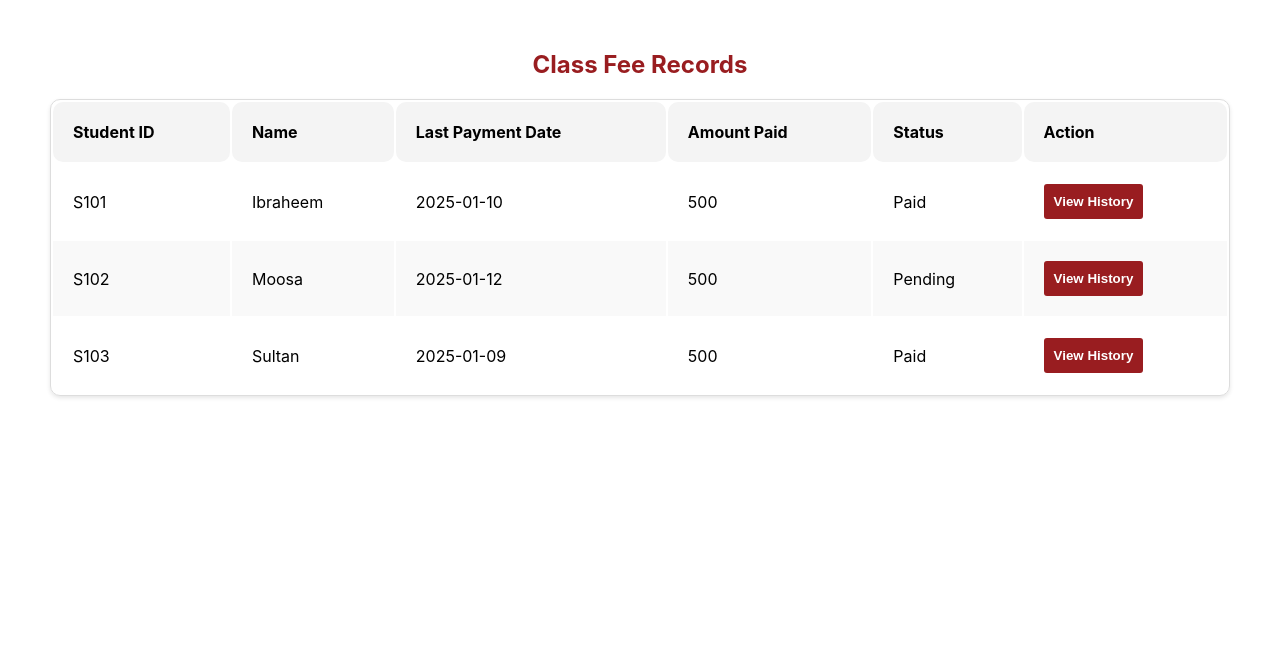
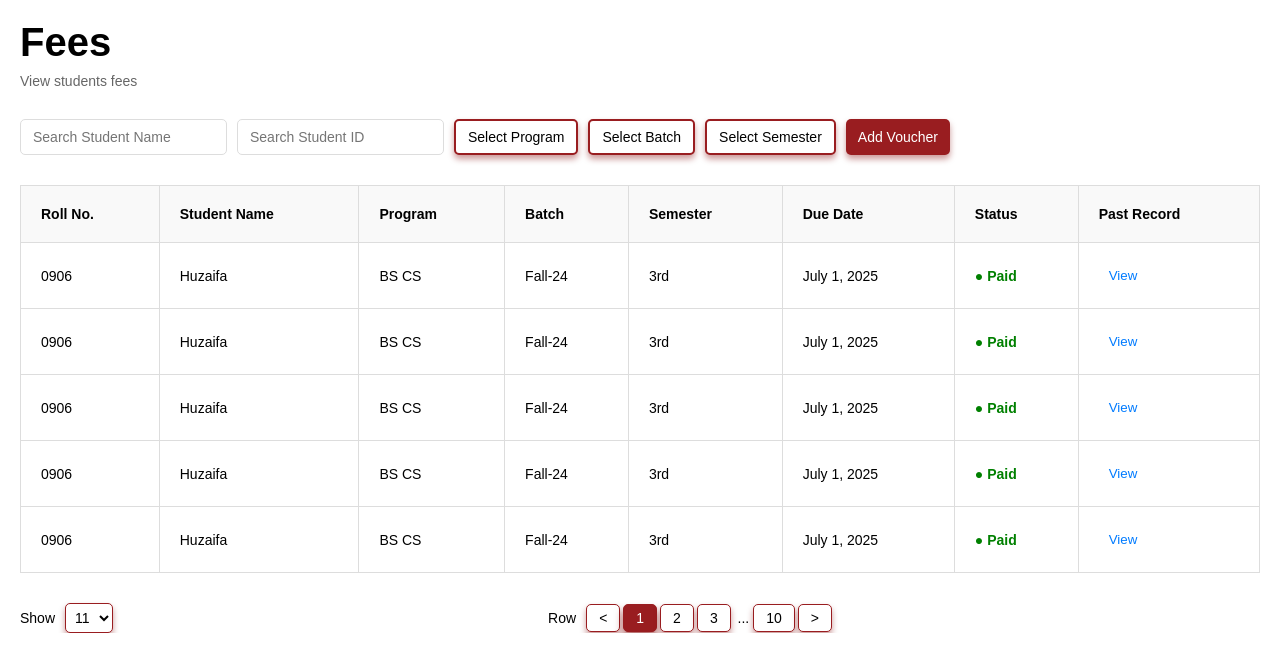
Before and after one commit to ZohaMobin/gutech-adminportal, a React (Create React App) app: page / in a window 1280 px wide. Shown: the top 672 px of the page. Built offline with nearby package versions, Linux system fonts and the light colour scheme.

Commit message:
sultan push

```diff
--- a/src/App.js
+++ b/src/App.js
@@ -1,16 +1,10 @@
-import React from "react";
-import { BrowserRouter as Router, Routes, Route } from "react-router-dom";
-import ClassFeeRecords from "./Pages/Group1-Fees/ClassFeeRecords";
-import StudentFeeHistory from "./Pages/Group1-Fees/StudentFeeHistory";
+import Fees1 from './Pages/Group1-Fees/Fees1';
 
 function App() {
   return (
-    <Router>
-      <Routes>
-        <Route path="/" element={<ClassFeeRecords />} />
-        <Route path="/fees/student/:name" element={<StudentFeeHistory />} />
-      </Routes>
-    </Router>
+    <div >
+      <Fees1/>
+    </div>
   );
 }
 
--- /dev/null
+++ b/src/Pages/Group1-Fees/Fees1.css
@@ -0,0 +1,178 @@
+.fees-container {
+  padding: 20px;
+  font-family: Arial, sans-serif;
+  box-sizing: border-box;
+  width: 100%;
+}
+
+.fees-header {
+  margin-bottom: 30px;
+}
+
+.fees-header h1 {
+  margin: 0;
+  font-size: 40px;
+  margin-top: 0px;
+  margin-bottom: 8px;
+}
+
+.fees-header p {
+  margin: 0;
+  color: #666;
+  font-size: 14px;
+}
+
+.fees-controls {
+  display: flex;
+  gap: 10px;
+  flex-wrap: wrap;
+  margin-bottom: 30px;
+}
+
+.fees-controls input,
+.fees-controls button {
+  padding: 8px 12px;
+  border: 1px solid #ddd;
+  border-radius: 5px;
+  font-size: 14px;
+  background-color: #fff;
+  cursor: pointer;
+}
+
+.fees-controls input:focus {
+  border-color: #991D20;  /* Maroon border color on focus */
+  outline: none;  /* Remove the default outline */
+}
+
+.fees-controls button {
+  padding: 8px 12px;
+  border: 2px solid  #991D20; /* Maroon outline */
+  border-radius: 5px;
+  font-size: 14px;
+  background-color: #fff;
+  cursor: pointer;
+  box-shadow: 0px 4px 6px rgba(128, 0, 0, 0.4); /* Drop shadow */
+  transition: all 0.2s ease-in-out; /* Smooth effect on hover */
+}
+
+.fees-controls button:hover {
+  background-color:  #991D20; /* Background change on hover */
+  color: #fff; /* White text on hover */
+  box-shadow: 0px 6px 8px rgba(128, 0, 0, 0.6); /* Stronger shadow on hover */
+  transform: translateY(-2px); /* Slight lift on hover */
+}
+
+.fees-controls button.add-voucher-btn {
+  background-color:  #991D20;
+  color: #fff;
+  border: none;
+}
+
+.fees-table-container {
+  overflow-x: auto;
+}
+
+.fees-table {
+  width: 100%;
+  border-collapse: collapse;
+}
+
+.fees-table th,
+.fees-table td {
+  padding: 20px;
+  text-align: left;
+  border: 1px solid #ddd;
+  font-size: 14px;
+}
+
+.fees-table th {
+  background-color: #f9f9f9;
+}
+
+.status-paid {
+  color: green;
+  font-weight: bold;
+}
+
+.view-btn {
+  padding: 5px 10px;
+  background-color: transparent;
+  border: none;
+  color: #007bff;
+  cursor: pointer;
+}
+
+.view-btn:hover {
+  text-decoration: underline;
+}
+
+.pagination {
+  margin-top: 30px;
+  display: flex;
+  justify-content: space-between; /* Distribute space between the left and center sections */
+  align-items: center;
+  gap: 10px;
+}
+
+.pagination-left {
+  display: flex;
+  align-items: center;
+  gap: 10px;
+}
+
+.pagination-center {
+  display: flex;
+  justify-content: center;  /* Centers the "Row" and pagination buttons */
+  align-items: center;
+  gap: 10px;
+  flex-grow: 1; /* Ensures the center part takes available space */
+
+}
+
+.pagination select {
+  padding: 5px;
+  border: 0.25px solid #991D20; /* Maroon outline */
+  border-radius: 5px;
+  box-shadow: 0px 4px 6px rgba(128, 0, 0, 0.4); /* Drop shadow */
+  background-color: #fff;
+  font-size: 14px;
+  cursor: pointer;
+  transition: all 0.2s ease-in-out;
+}
+
+.pagination select:hover {
+  background-color: #991D20; /* Background color change on hover */
+  color: #fff; /* White text on hover */
+  box-shadow: 0px 6px 8px rgba(128, 0, 0, 0.6); /* Stronger shadow on hover */
+  transform: translateY(-2px); /* Slight lift on hover */
+}
+
+.pagination-buttons button {
+  justify-content: center;
+  margin-right: 3px;
+  padding: 5px 12px;
+  border: 0.5px solid #991D20; /* Maroon outline */
+  background-color: #fff;
+  border-radius: 5px;
+  box-shadow: 0px 4px 6px rgba(128, 0, 0, 0.4); /* Drop shadow */
+  font-size: 14px;
+  cursor: pointer;
+  transition: all 0.2s ease-in-out;
+}
+
+.pagination-buttons button.active {
+  background-color: #991D20; /* Maroon background for active button */
+  color: #fff; /* White text */
+  box-shadow: 0px 6px 8px rgba(128, 0, 0, 0.6); /* Stronger shadow for active */
+}
+
+.pagination-buttons button:hover {
+  background-color: #991D20; /* Background color change on hover */
+  color: #fff; /* White text on hover */
+  box-shadow: 0px 6px 8px rgba(128, 0, 0, 0.6); /* Stronger shadow on hover */
+  transform: translateY(-2px); /* Slight lift on hover */
+}
+
+.pagination span {
+  font-size: 14px;
+}
--- /dev/null
+++ b/src/Pages/Group1-Fees/Fees1.js
@@ -0,0 +1,136 @@
+import React from "react";
+import "./Fees1.css";
+
+const Fees1 = () => {
+  return (
+    <div className="fees-container">
+      <header className="fees-header">
+        <h1>Fees</h1>
+        <p>View students fees</p>
+      </header>
+
+      <div className="fees-controls">
+        <input type="text" placeholder="Search Student Name" />
+        <input type="text" placeholder="Search Student ID" />
+        <button>Select Program</button>
+        <button>Select Batch</button>
+        <button>Select Semester</button>
+        <button className="add-voucher-btn">Add Voucher</button>
+      </div>
+
+      <div className="fees-table-container">
+        <table className="fees-table">
+          <thead>
+            <tr>
+              <th>Roll No.</th>
+              <th>Student Name</th>
+              <th>Program</th>
+              <th>Batch</th>
+              <th>Semester</th>
+              <th>Due Date</th>
+              <th>Status</th>
+              <th>Past Record</th>
+            </tr>
+          </thead>
+          <tbody>
+            <tr>
+              <td>0906</td>
+              <td>Huzaifa</td>
+              <td>BS CS</td>
+              <td>Fall-24</td>
+              <td>3rd</td>
+              <td>July 1, 2025</td>
+              <td>
+                <span className="status-paid">● Paid</span>
+              </td>
+              <td>
+                <button className="view-btn">View</button>
+              </td>
+            </tr>
+            <tr>
+              <td>0906</td>
+              <td>Huzaifa</td>
+              <td>BS CS</td>
+              <td>Fall-24</td>
+              <td>3rd</td>
+              <td>July 1, 2025</td>
+              <td>
+                <span className="status-paid">● Paid</span>
+              </td>
+              <td>
+                <button className="view-btn">View</button>
+              </td>
+            </tr>
+            <tr>
+              <td>0906</td>
+              <td>Huzaifa</td>
+              <td>BS CS</td>
+              <td>Fall-24</td>
+              <td>3rd</td>
+              <td>July 1, 2025</td>
+              <td>
+                <span className="status-paid">● Paid</span>
+              </td>
+              <td>
+                <button className="view-btn">View</button>
+              </td>
+            </tr>
+            <tr>
+              <td>0906</td>
+              <td>Huzaifa</td>
+              <td>BS CS</td>
+              <td>Fall-24</td>
+              <td>3rd</td>
+              <td>July 1, 2025</td>
+              <td>
+                <span className="status-paid">● Paid</span>
+              </td>
+              <td>
+                <button className="view-btn">View</button>
+              </td>
+            </tr>
+            <tr>
+              <td>0906</td>
+              <td>Huzaifa</td>
+              <td>BS CS</td>
+              <td>Fall-24</td>
+              <td>3rd</td>
+              <td>July 1, 2025</td>
+              <td>
+                <span className="status-paid">● Paid</span>
+              </td>
+              <td>
+                <button className="view-btn">View</button>
+              </td>
+            </tr>
+          </tbody>
+        </table>
+        <div className="pagination">
+  <div className="pagination-left">
+    <span>Show</span>
+    <select>
+      <option value="11">11</option>
+      <option value="20">20</option>
+      <option value="50">50</option>
+    </select>
+  </div>
+  <div className="pagination-center">
+    <span>Row</span>
+    <div className="pagination-buttons">
+      <button>&lt;</button>
+      <button className="active">1</button>
+      <button>2</button>
+      <button>3</button>
+      <span> ... </span>
+      <button>10</button>
+      <button>&gt;</button>
+    </div>
+  </div>
+</div>
+
+      </div>
+    </div>
+  );
+};
+
+export default Fees1;
```
